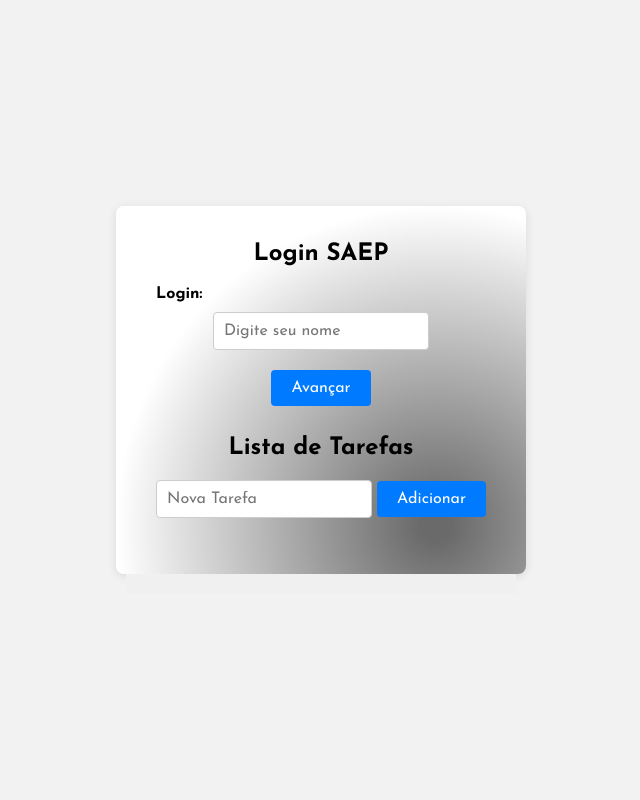
After one commit to BatataRaiz/SAEP, a PHP site: page /temp/pages/teste.html in a window 1280 px wide. The commit adds this page. Shown: the whole page, without its empty margins (319-959 px from the left). Run offline with PHP 8.4, Linux system fonts and the light colour scheme; style sheets or scripts are compiled from the project's sources.

Commit message:
diff
18/10
11:11

```diff
--- a/src/includes/login.php
+++ b/src/includes/login.php
@@ -16,7 +16,7 @@ try {
         $senha = $_POST['senha'];
 
         // Consultar o banco de dados para verificar o login
-        $stmt = $pdo->prepare("SELECT * FROM usuarios WHERE login = :login AND senha = :senha");
+        $stmt = $pdo->prepare("SELECT * FROM usuarios WHERE BINARY login = :login AND BINARY senha = :senha");
         $stmt->bindParam(':login', $login);
         $stmt->bindParam(':senha', $senha);
         $stmt->execute();
--- a/src/resources/styles/index.css
+++ b/src/resources/styles/index.css
@@ -88,6 +88,21 @@ form {
   margin-bottom: 10px;
 }
 
+button {
+  /* Seus estilos aqui */
+  background-color: #007bff;
+  color: #fff;
+  border: none;
+  border-radius: 4px;
+  padding: 10px 20px;
+  font-size: 16px;
+  cursor: pointer;
+  font-family: "Josefin Sans", sans-serif;
+  margin-bottom: 10px;
+}
+button:hover{
+  background-color: #0056b3;
+}
 #botaoContinuar:hover {
   background-color: #0056b3;
 }
--- a/src/temp/pages/index.html
+++ b/src/temp/pages/index.html
@@ -17,7 +17,7 @@
 
 <body>
   <div class="form-container">
-    <h1>Login SAEP</h1>
+    <h1>Login Saep</h1>
     <form action="./../../includes/login.php" method="POST" id="loginForm" class="loginForm">
       <div id="user-container">
         <label for="usuario">Login:</label>
--- /dev/null
+++ b/src/temp/pages/teste.html
@@ -0,0 +1,95 @@
+<!DOCTYPE html>
+<html lang="pt-br">
+
+<head>
+    <meta charset="UTF-8" />
+    <meta name="viewport" content="width=device-width, initial-scale=1.0" />
+    <title>Teste</title>
+    <!-- Add viewport meta tag -->
+    <link rel="stylesheet" href="../../resources/styles/index.css" />
+    <link rel="stylesheet" href="../partials/footer.css">
+
+    <link rel="icon" href="../../resources/images/saep.ico" type="image/x-icon" />
+    <script src="../../resources/js/contentLoad.js"></script>
+    <script src="../../resources/js/load-resources.js"></script>
+
+</head>
+
+<body>
+    <div class="form-container">
+        <h1>Login SAEP</h1>
+        <form action="./../../includes/login.php" method="POST" id="loginForm" class="loginForm">
+            <div id="user-container">
+                <label for="usuario">Login:</label>
+                <input type="text" maxlength="42" id="nome" name="usuario" placeholder="Digite seu nome" required
+                    onfocus="this.placeholder = ''" onblur="this.placeholder = 'Digite seu nome'" autocomplete="off" />
+                <div id="userError" class="error"></div>
+                <button type="button" id="botaoContinuar" class="botaoPrincipal">
+                    Avançar
+                </button>
+                <!--
+                <button type="button" id="meuBotao">Clique Aqui</button>
+                <br>
+                <div id="meuElemento">Texto a ser alterado</div>
+                <button type="button" id="addBotao">Adicionar</button>
+                <div id="meuElemento1"></div>
+                <div id="meuElemento2" style="width: 100px; height: 100px; background-color: red;"></div>
+-->
+                <h2>Lista de Tarefas</h2>
+
+                <input type="text" id="novaTarefa" placeholder="Nova Tarefa">
+                <button type="button" id="adicionarTarefa">Adicionar</button>
+                <ul id="listaTarefas"></ul>
+            </div>
+            <script>
+                /*
+                document.getElementById("meuBotao").addEventListener("click", function () {
+                    this.innerHTML = "Clicado";
+                });
+                document.getElementById("meuElemento").addEventListener("click", function () {
+                    this.innerHTML = "Texto alterado";
+                });
+                document.getElementById("addBotao").addEventListener("click", function () {
+                    var elemento = document.createElement("p");
+                    elemento.innerHTML = "Novo elemento";
+                    document.getElementById("meuElemento1").appendChild(elemento);
+                });
+
+                document.getElementById("meuElemento2").addEventListener("mouseover", function () {
+                    this.style.backgroundColor = "blue";
+                });
+                document.getElementById("meuElemento2").addEventListener("mouseout", function () {
+                    this.style.backgroundColor = "red";
+                });
+
+                */
+                document.getElementById("adicionarTarefa").addEventListener("click", function () {
+                    const novaTarefa = document.getElementById("novaTarefa");
+
+                    if (novaTarefa == "" || novaTarefa == null) {
+                        alert("Digite uma tarefa");
+                    } else {
+                        var elemento = document.createElement("li");
+                        elemento.innerHTML = novaTarefa.value;
+                        document.getElementById("listaTarefas").appendChild(elemento);
+                        novaTarefa.value = "";
+                    }
+                });
+            </script>
+            <!-- Campo de senha oculto inicialmente
+        <div id="senha-container">
+          <label for="senha">Senha:</label>
+          <input type="password" maxlength="62" id="senha" name="senha" placeholder="Digite sua senha" required
+            onfocus="this.placeholder = ''" onblur="this.placeholder = 'Digite sua senha'" autocomplete="off" />
+          <div id="divAcessar" class="botaoAcessar">
+            <input type="submit" value="Entrar" id="acessar" class="botaoPrincipal" />
+          </div>
+        </div>
+        <br />
+    -->
+        </form>
+    </div>
+    <footer></footer>
+</body>
+
+</html>
```
Also changed, not shown: package.json (added, +15 -0 lines), routes.js (added, +28 -0 lines), package-lock.json (added), 2 other files.
